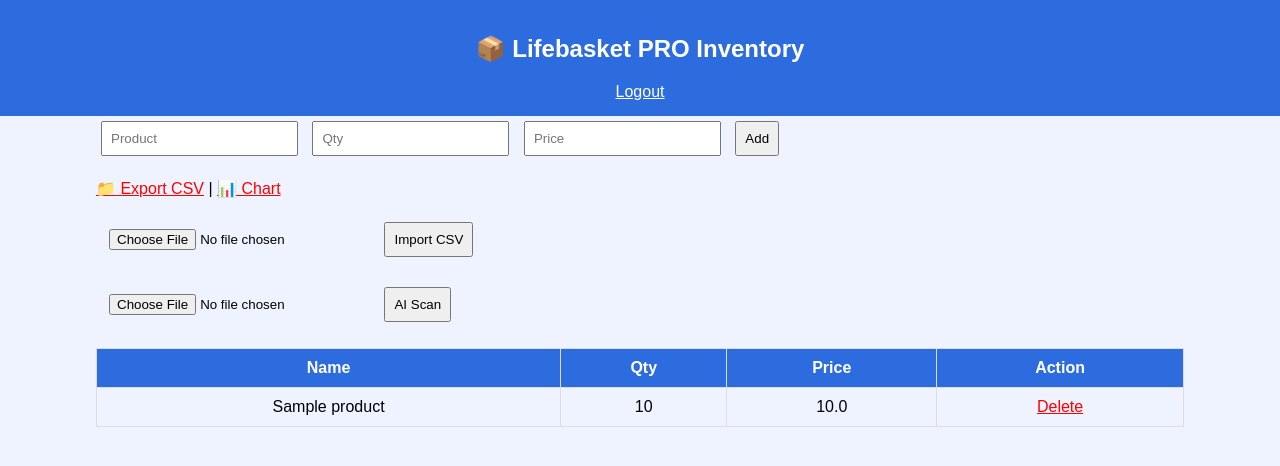
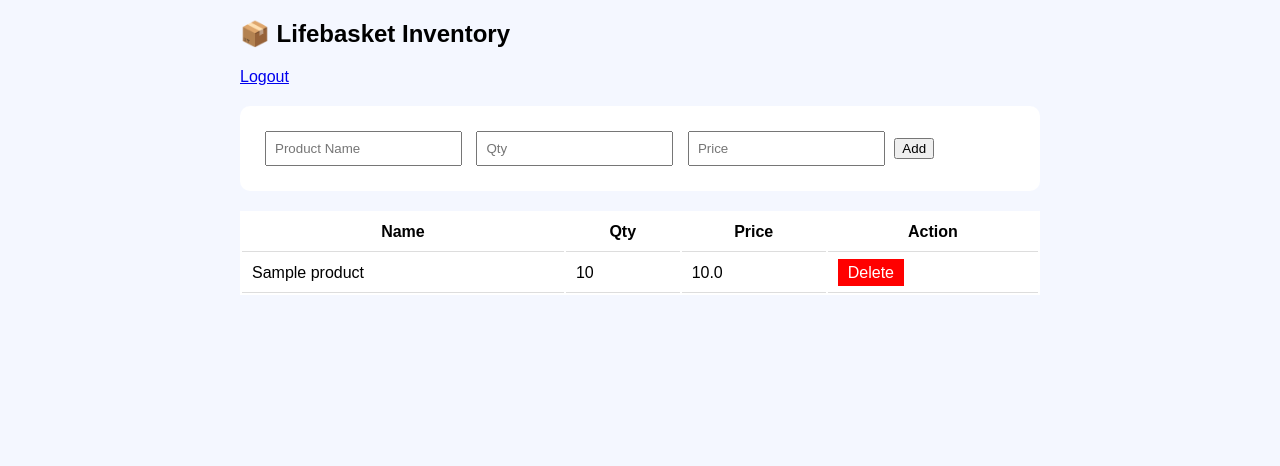
Before and after one commit to jakiya09/inventory-system, a Flask app: page / in a window 1280 px wide. Shown: the top 466 px of the page. Run offline with Flask 3, Linux system fonts and the light colour scheme; the visitor is signed in with stand-in values (Sample User, id 1); tables that the repository leaves empty hold one stand-in row (values such as "Sample post").

Commit message:
Update index.html

```diff
--- a/templates/index.html
+++ b/templates/index.html
@@ -1,53 +1,32 @@
 <!DOCTYPE html>
 <html>
 <head>
-<title>Lifebasket PRO</title>
+<title>Lifebasket Inventory</title>
 <style>
-body{font-family:Arial;background:#eef3ff;margin:0}
-.header{background:#2d6cdf;color:white;padding:15px;text-align:center}
-.container{width:85%;margin:auto}
-input,button{padding:8px;margin:5px}
-table{width:100%;border-collapse:collapse;margin-top:20px}
-th,td{border:1px solid #ddd;padding:10px;text-align:center}
-th{background:#2d6cdf;color:white}
-a{color:red}
+body{font-family:Arial;background:#f4f7ff}
+.container{width:800px;margin:auto}
+.card{background:white;padding:20px;margin-top:20px;border-radius:10px}
+input{padding:8px;margin:5px}
+table{width:100%;background:white;margin-top:20px}
+th,td{padding:10px;border-bottom:1px solid #ddd}
+.btn{padding:5px 10px;background:red;color:white;text-decoration:none}
 </style>
 </head>
-
 <body>
-
-<div class="header">
-<h2>📦 Lifebasket PRO Inventory</h2>
-<a href="/logout" style="color:white">Logout</a>
-</div>
 
 <div class="container">
 
+<h2>📦 Lifebasket Inventory</h2>
+<a href="/logout">Logout</a>
+
+<div class="card">
 <form method="POST" action="/add">
-<input name="name" placeholder="Product">
-<input name="qty" type="number" placeholder="Qty">
-<input name="price" type="number" placeholder="Price">
+<input name="name" placeholder="Product Name">
+<input name="qty" placeholder="Qty">
+<input name="price" placeholder="Price">
 <button>Add</button>
 </form>
-
-<br>
-
-<a href="/export">📁 Export CSV</a> |
-<a href="/chart">📊 Chart</a>
-
-<br><br>
-
-<form action="/import" method="POST" enctype="multipart/form-data">
-<input type="file" name="file">
-<button>Import CSV</button>
-</form>
-
-<br>
-
-<form action="/ai_upload" method="POST" enctype="multipart/form-data">
-<input type="file" name="image">
-<button>AI Scan</button>
-</form>
+</div>
 
 <table>
 <tr>
@@ -59,7 +38,7 @@ a{color:red}
 <td>{{p[1]}}</td>
 <td>{{p[2]}}</td>
 <td>{{p[3]}}</td>
-<td><a href="/delete/{{p[0]}}">Delete</a></td>
+<td><a class="btn" href="/delete/{{p[0]}}">Delete</a></td>
 </tr>
 {% endfor %}
 
```
